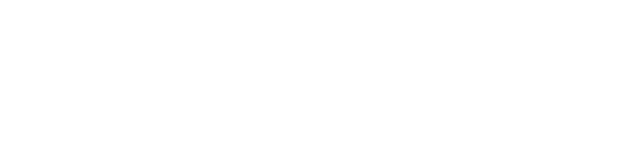
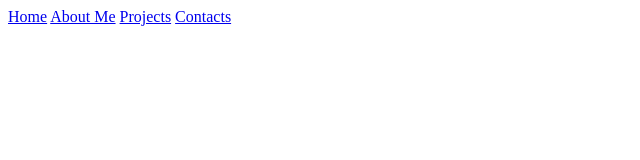
Before and after one commit to Geemal-new/OBlog, a plain HTML site: page index.html in a window 1280 px wide. Shown: the whole page, without its empty margins (0-640 px from the left). Drawn offline with Linux system fonts and the light colour scheme.

Commit message:
Update index.html

```diff
--- a/index.html
+++ b/index.html
@@ -6,6 +6,12 @@
     <title>Document</title>
 </head>
 <body>
+    <div class="topnav">
+        <a class="active" href="#home">Home</a>
+        <a href="#news">About Me</a>
+        <a href="#contact">Projects</a>
+        <a href="#about">Contacts</a>
+      </div>
 
 </body>
 </html>
```
